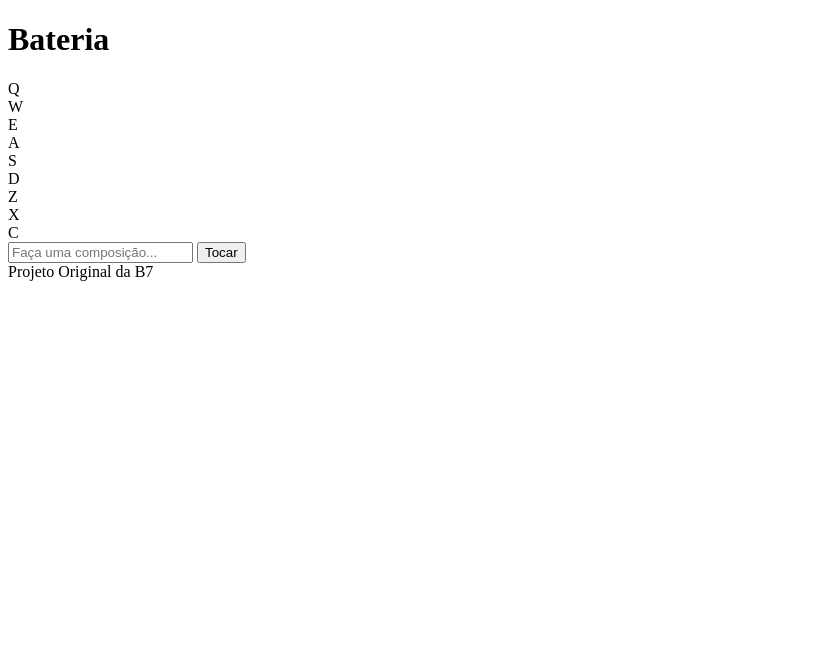
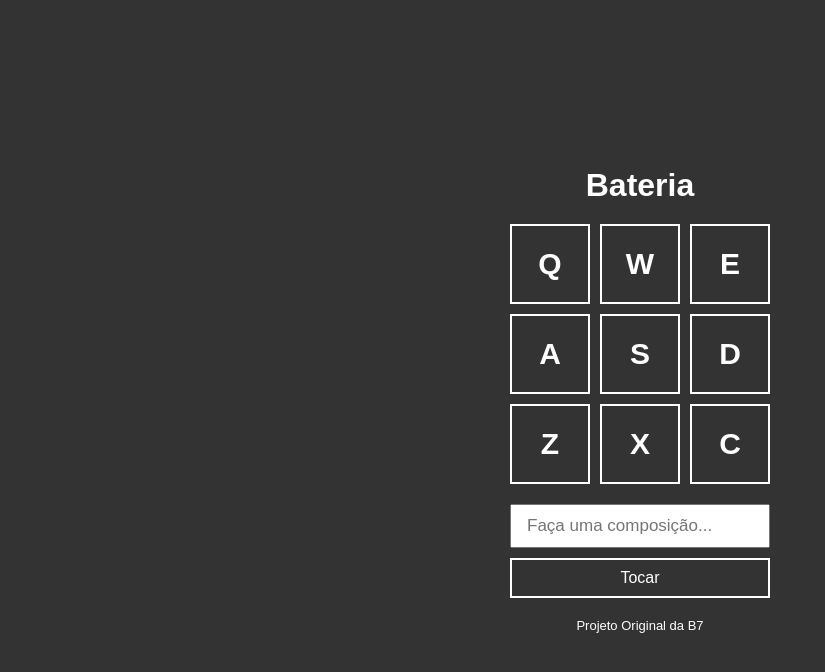
Before and after one commit to Adriano-Garcia/Bateria, a plain HTML site: page index.html in a window 1280 px wide. Shown: the whole page, without its empty margins (0-825 px from the left). Drawn offline with Linux system fonts and the light colour scheme.

Commit message:
Style e audio

```diff
--- a/index.html
+++ b/index.html
@@ -6,6 +6,7 @@
     <meta http-equiv="X-UA-Compatible" content="IE=edge">
     <meta name="viewport" content="width=device-width, initial-scale=1.0">
     <title>Bateria</title>
+    <link rel="stylesheet" href="style.css">
 </head>
 
 <body>
--- /dev/null
+++ b/style.css
@@ -0,0 +1,69 @@
+* {
+    margin: 0;
+    padding: 0;
+    box-sizing: border-box;
+}
+body {
+    display: flex;
+    min-height: 100vh;
+    justify-content: center;
+    align-items: center;
+    flex-direction: column;
+    background-color: #333;
+    font-family: Arial, Helvetica, sans-serif;
+}
+
+h1 {
+    color: #FFF;
+    margin-bottom: 20px;
+}
+.keys {
+    display: grid;
+    grid-template-columns: repeat(3, 1fr);
+    gap: 10px;
+}
+.key {
+    width: 80px;
+    height: 80px;
+    border: 2px solid #FFF;
+    color: #FFF;
+    display: flex;
+    justify-content: center;
+    align-items: center;
+    font-size: 30px;
+    font-weight: bold;
+}
+.key.active {
+    border: 2px solid #FF0;
+    color: #FF0;
+}
+
+.composer {
+    width: 260px;
+    margin-top: 20px;
+}
+.composer #input {
+    width: 100%;
+    outline: none;
+    font-size: 17px;
+    padding: 10px 15px;
+}
+.composer button {
+    width: 100%;
+    height: 40px;
+    background: none;
+    border: 2px solid #FFF;
+    color: #FFF;
+    font-size: 16px;
+    margin-top: 10px;
+    cursor: pointer;
+}
+.composer button:hover {
+    background-color: rgba(0, 0, 0, 0.2);
+}
+
+footer {
+    margin-top: 20px;
+    color: #FFF;
+    font-size: 13px;
+}
```
Also changed, not shown: 9 other files.
